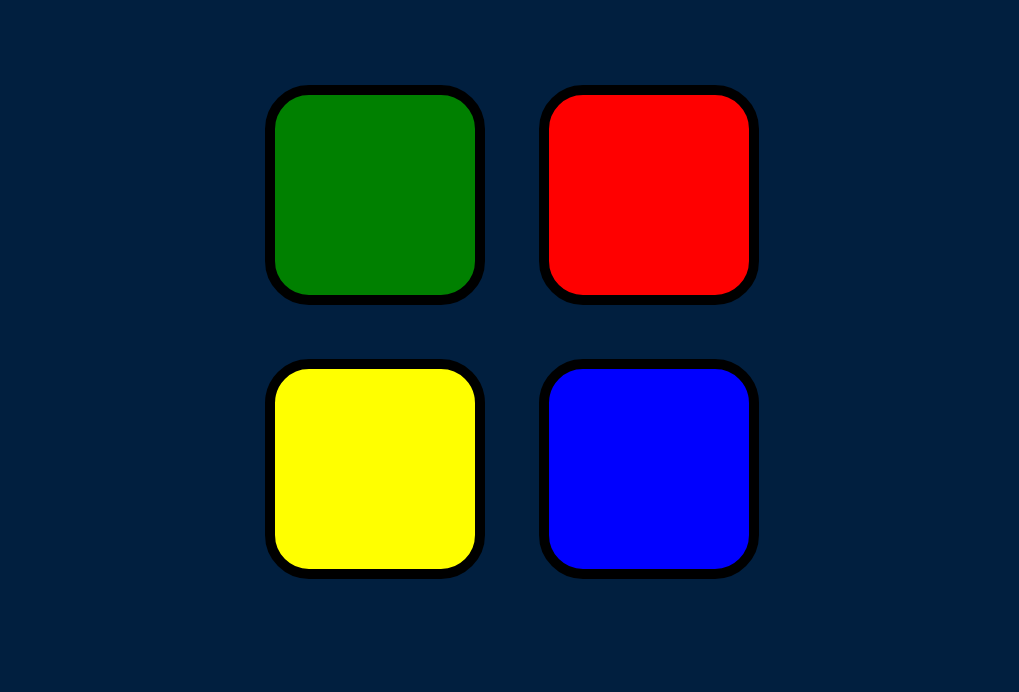
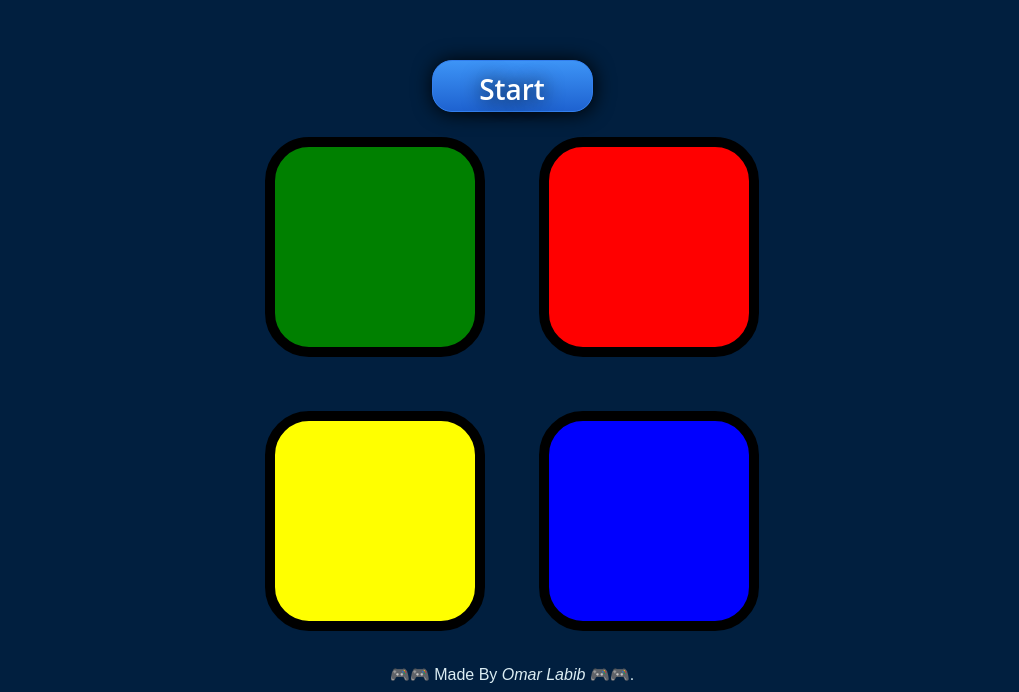
Before and after one commit to Omar-Labib/simon, a plain HTML site: page index.html in a window 1280 px wide. Shown: the part 114-806 px from the top of the page, without its empty margins (128-1147 px from the left). Drawn offline with nearby package versions, Linux system fonts and the light colour scheme.

Commit message:
add button start

```diff
--- a/game.js
+++ b/game.js
@@ -11,6 +11,14 @@ $(document).keypress(function () {
     $("#level-title").text("Level " + level);
     nextSequence();
     started = true;
+  }
+});
+$(".BUTTON_PFP").click(function () {
+  if (!started) {
+    $("#level-title").text("Level " + level);
+    nextSequence();
+    started = true;
+    $(".BUTTON_PFP").hide();
   }
 });
 
@@ -77,4 +85,7 @@ function startOver() {
   level = 0;
   gamePattern = [];
   started = false;
+  $(".BUTTON_PFP").show().text("Restart");
 }
+
+$(document).unbind("dblclick");
--- a/index.html
+++ b/index.html
@@ -13,6 +13,8 @@
 
   <body>
     <h1 id="level-title">Press A Key to Start</h1>
+    <button class="BUTTON_PFP">Start</button>
+
     <div class="container">
       <div lass="row">
         <div type="button" id="green" class="btn green"></div>
@@ -25,6 +27,7 @@
         <div type="button" id="blue" class="btn blue"></div>
       </div>
     </div>
+    <footer>🎮🎮 Made By <em>Omar Labib</em> 🎮🎮.</footer>
     <script src="https://ajax.googleapis.com/ajax/libs/jquery/3.5.1/jquery.min.js"></script>
 
     <script src="game.js" charset="utf-8"></script>
--- a/styles.css
+++ b/styles.css
@@ -1,20 +1,19 @@
 body {
   text-align: center;
-  background-color: #011F3F;
+  background-color: #011f3f;
 }
 
 #level-title {
-  font-family: 'Press Start 2P', cursive;
+  font-family: "Press Start 2P", cursive;
   font-size: 3rem;
-  margin:  5%;
-  color: #FEF2BF;
+  margin: 5%;
+  color: #fef2bf;
 }
 
 .container {
   display: block;
   width: 50%;
   margin: auto;
-
 }
 
 .btn {
@@ -24,6 +23,17 @@ body {
   width: 200px;
   border: 10px solid black;
   border-radius: 20%;
+}
+
+@media (max-width: 768px), screen and (orientation: portrait) {
+  .btn {
+    margin: 10px;
+    display: inline-block;
+    height: 100px;
+    width: 100px;
+    border: 10px solid black;
+    border-radius: 20%;
+  }
 }
 
 .game-over {
@@ -51,3 +61,52 @@ body {
   box-shadow: 0 0 20px white;
   background-color: grey;
 }
+
+.BUTTON_PFP {
+  background: #3d94f6;
+  background-image: -webkit-linear-gradient(top, #3d94f6, #1e62d0);
+  background-image: -moz-linear-gradient(top, #3d94f6, #1e62d0);
+  background-image: -ms-linear-gradient(top, #3d94f6, #1e62d0);
+  background-image: -o-linear-gradient(top, #3d94f6, #1e62d0);
+  background-image: -webkit-gradient(to bottom, #3d94f6, #1e62d0);
+  -webkit-border-radius: 20px;
+  -moz-border-radius: 20px;
+  border-radius: 20px;
+  height: 6px;
+  line-height: 6px;
+  color: #ffffff;
+  font-family: Open Sans;
+  width: 161px;
+  font-size: 28px;
+  font-weight: 600;
+  padding: 25px;
+  -webkit-box-shadow: 1px 1px 20px 0 #000000;
+  -moz-box-shadow: 1px 1px 20px 0 #000000;
+  box-shadow: 1px 1px 20px 0 #000000;
+  text-shadow: 1px 1px 20px #000000;
+  border: solid #337fed 1px;
+  text-decoration: none;
+  display: inline-block;
+  cursor: pointer;
+  text-align: center;
+}
+
+.BUTTON_PFP:hover {
+  border: solid #337fed 1px;
+  background: #1e62d0;
+  background-image: -webkit-linear-gradient(top, #1e62d0, #3d94f6);
+  background-image: -moz-linear-gradient(top, #1e62d0, #3d94f6);
+  background-image: -ms-linear-gradient(top, #1e62d0, #3d94f6);
+  background-image: -o-linear-gradient(top, #1e62d0, #3d94f6);
+  background-image: -webkit-gradient(to bottom, #1e62d0, #3d94f6);
+  -webkit-border-radius: 20px;
+  -moz-border-radius: 20px;
+  border-radius: 20px;
+  text-decoration: none;
+}
+
+footer {
+  color: #dbedf3;
+  font-family: sans-serif;
+  margin: 5px;
+}
```
